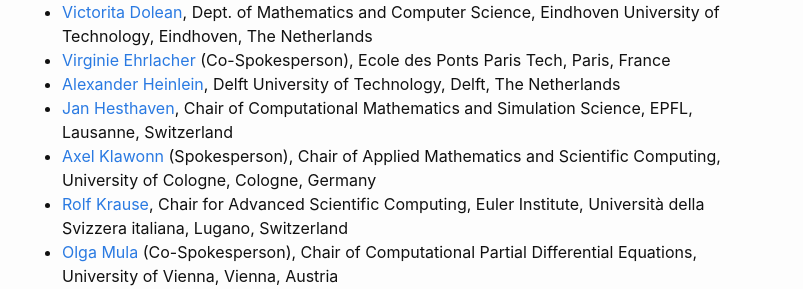
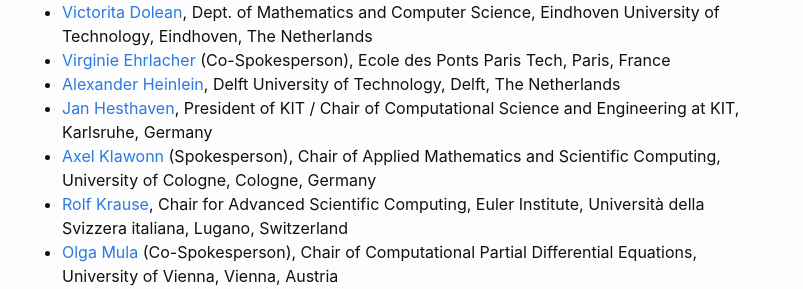
Before and after one commit to EMS-TAG-SciML/ems-tag-sciml.github.io, a Jekyll site: the page built from index.md, in a window 1280 px wide and 900 px high, scrolled down 2442 px. Shown: the part 162-451 px from the top of the window, without its empty margins (238-1041 px from the left). Built offline with Jekyll 4.4.1, drawn with Linux system fonts in a browser that asks for light colours.

Commit message:
Update affiliation Jan Hesthaven

```diff
--- a/index.md
+++ b/index.md
@@ -65,7 +65,7 @@ If you wish to unsubscribe from the mailing list, please send a message from the
 * [Victorita Dolean](mailto:victorita.dolean@strath.ac.uk), Dept. of Mathematics and Computer Science, Eindhoven University of Technology, Eindhoven, The Netherlands
 * [Virginie Ehrlacher](mailto:virginie.ehrlacher@enpc.fr) (Co-Spokesperson), Ecole des Ponts Paris Tech, Paris, France
 * [Alexander Heinlein](mailto:a.heinlein@tudelft.nl), Delft University of Technology, Delft, The Netherlands
-* [Jan Hesthaven](mailto:jan.hesthaven@epfl.ch), Chair of Computational Mathematics and Simulation Science, EPFL, Lausanne, Switzerland
+* [Jan Hesthaven](mailto:president@kit.edu), President of KIT / Chair of Computational Science and Engineering at KIT, Karlsruhe, Germany
 * [Axel Klawonn](mailto:axel.klawonn@uni-koeln.de) (Spokesperson), Chair of Applied Mathematics and Scientific Computing, University of Cologne, Cologne, Germany
 * [Rolf Krause](mailto:rolf.krause@usi.ch), Chair for Advanced Scientific Computing, Euler Institute, Università della Svizzera italiana, Lugano, Switzerland
 * [Olga Mula](mailto:olga.mula.hernandez@univie.ac.at) (Co-Spokesperson), Chair of Computational Partial Differential Equations, University of Vienna, Vienna, Austria
```
